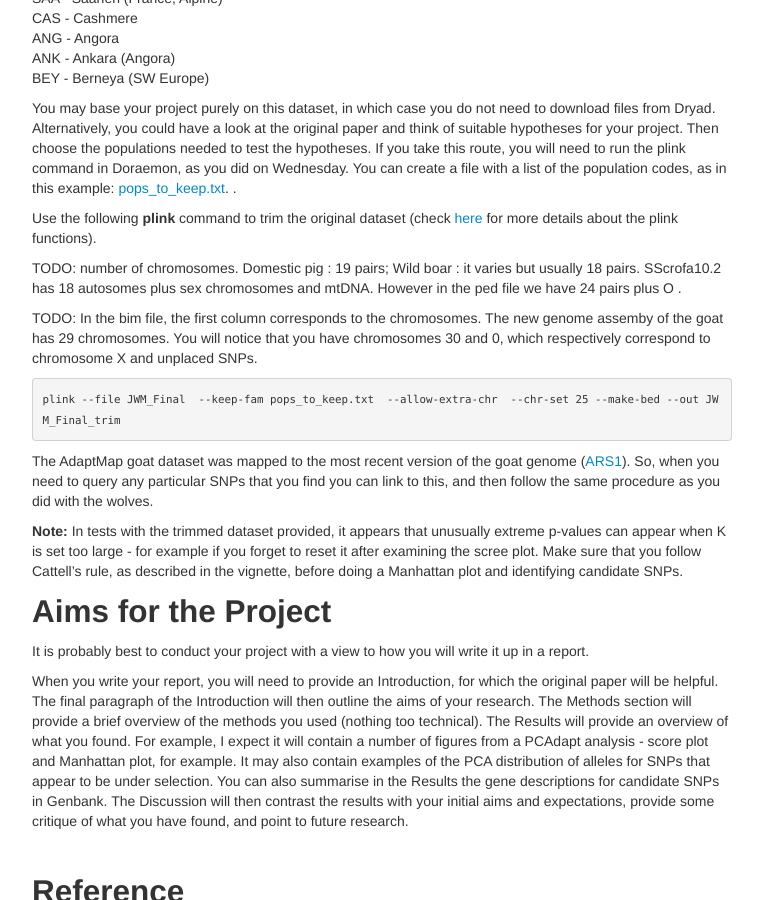
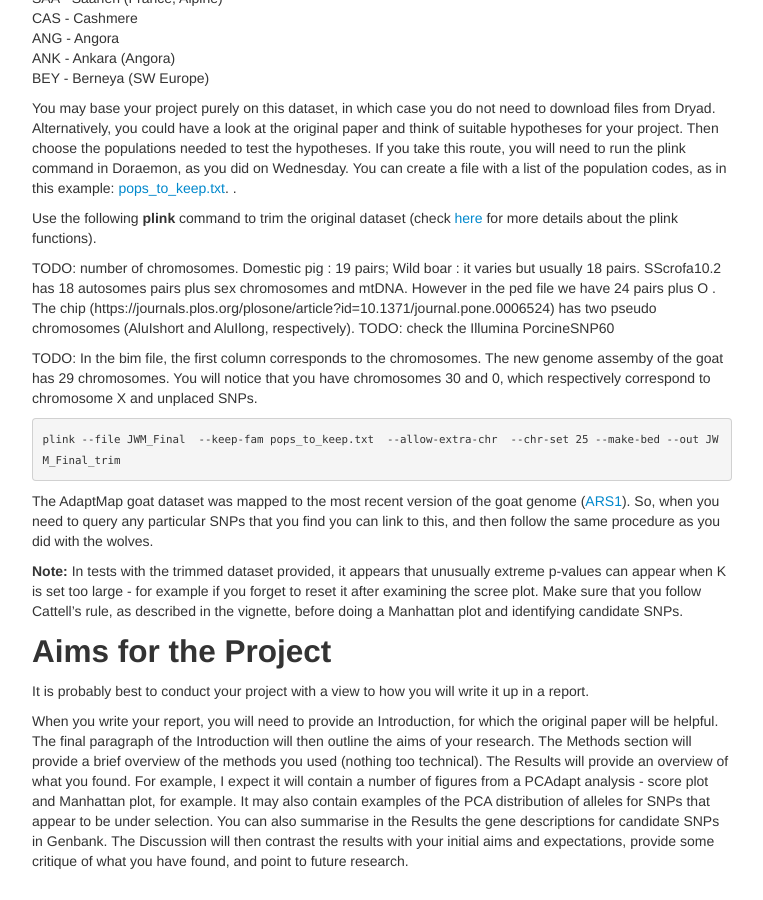
Before and after one commit to ritarasteiro/FieldCourse, a Jekyll site: the page built from pages/project.md, in a window 1280 px wide and 900 px high, scrolled down 574 px. Shown: the whole window, without its empty margins (258-1021 px from the left). Built offline with Jekyll 4.4.1, drawn with Linux system fonts in a browser that asks for light colours.

Commit message:
Update project.md

```diff
--- a/pages/project.md
+++ b/pages/project.md
@@ -29,7 +29,7 @@ You may base your project purely on this dataset, in which case you do not need
 
 Use the following **plink** command to trim the original dataset (check [here](https://www.cog-genomics.org/plink/1.9/index) for more details about the plink functions).
 
-TODO: number of chromosomes. Domestic pig : 19 pairs; Wild boar : it varies but usually 18 pairs. SScrofa10.2 has 18 autosomes plus sex chromosomes and mtDNA. However in the ped file we have 24 pairs plus O .
+TODO: number of chromosomes. Domestic pig : 19 pairs; Wild boar : it varies but usually 18 pairs. SScrofa10.2 has 18 autosomes pairs plus sex chromosomes and mtDNA. However in the ped file we have 24 pairs plus O . The chip (https://journals.plos.org/plosone/article?id=10.1371/journal.pone.0006524) has  two pseudo chromosomes (AluIshort and AluIlong, respectively). TODO: check the Illumina PorcineSNP60
 
 TODO: In the bim file, the first column corresponds to the chromosomes. The new  genome assemby of the goat has 29 chromosomes. You will notice that you have chromosomes 30 and 0, which respectively correspond to chromosome X and unplaced SNPs.
 
```
